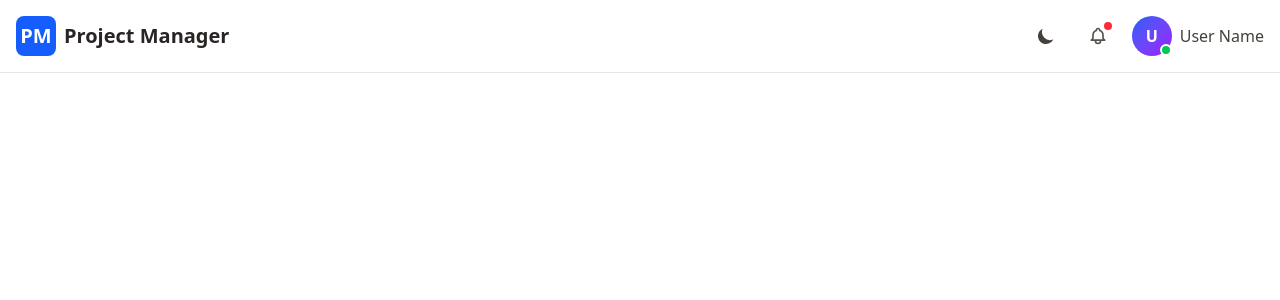
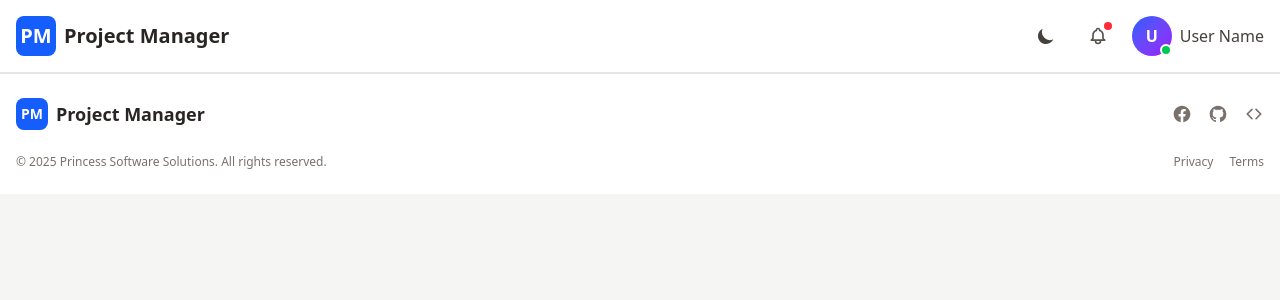
Before and after one commit to tsgamage/Project-Manager, a React (Vite) app in the folder frontend/: page /project in a window 1280 px wide. Shown: the top 300 px of the page. Built offline with nearby package versions, Linux system fonts and the light colour scheme; no server answers; the HTML template or start-up script is replaced by a standard one.

Commit message:
feat: add `Footer` component and improve global styling
- Created a reusable `Footer` component with company info, social links, and navigation.
- Integrated `Footer` into `RootLayout` for consistent page structure.
- Enhanced global styles with theme-specific background colors for improved theming.

```diff
--- /dev/null
+++ b/frontend/src/components/Common/Footer.jsx
@@ -0,0 +1,88 @@
+import { Link } from "react-router-dom";
+
+export default function Footer() {
+  return (
+    <footer className="bg-white dark:bg-stone-800 border-t border-stone-200 dark:border-stone-700 py-6">
+      <div className="container mx-auto px-4">
+        <div className="flex flex-col md:flex-row justify-between items-center">
+          {/* Company Info */}
+          <div className="flex items-center space-x-2 mb-4 md:mb-0">
+            <div className="bg-blue-600 w-8 h-8 rounded-lg flex items-center justify-center">
+              <span className="text-white font-bold text-sm">PM</span>
+            </div>
+            <div>
+              <h3 className="text-lg font-bold text-stone-800 dark:text-stone-200">
+                Project Manager
+              </h3>
+            </div>
+          </div>
+
+          {/* Social Links */}
+          <div className="flex items-center space-x-4">
+            <a
+              href="#"
+              // target="_blank"
+              rel="noopener noreferrer"
+              className="text-stone-500 hover:text-blue-600 dark:text-stone-400 dark:hover:text-blue-400 transition-colors"
+              aria-label="Facebook"
+            >
+              <svg className="h-5 w-5" fill="currentColor" viewBox="0 0 24 24">
+                <path d="M22 12c0-5.523-4.477-10-10-10S2 6.477 2 12c0 4.991 3.657 9.128 8.438 9.878v-6.987h-2.54V12h2.54V9.797c0-2.506 1.492-3.89 3.777-3.89 1.094 0 2.238.195 2.238.195v2.46h-1.26c-1.243 0-1.63.771-1.63 1.562V12h2.773l-.443 2.89h-2.33v6.988C18.343 21.128 22 16.991 22 12z" />
+              </svg>
+            </a>
+
+            <a
+              href="https://github.com/tsgamage/"
+              target="_blank"
+              rel="noopener noreferrer"
+              className="text-stone-500 hover:text-stone-800 dark:text-stone-400 dark:hover:text-stone-200 transition-colors"
+              aria-label="GitHub"
+            >
+              <svg className="h-5 w-5" fill="currentColor" viewBox="0 0 24 24">
+                <path
+                  fillRule="evenodd"
+                  d="M12 2C6.477 2 2 6.484 2 12.017c0 4.425 2.865 8.18 6.839 9.504.5.092.682-.217.682-.483 0-.237-.008-.868-.013-1.703-2.782.605-3.369-1.343-3.369-1.343-.454-1.158-1.11-1.466-1.11-1.466-.908-.62.069-.608.069-.608 1.003.07 1.531 1.032 1.531 1.032.892 1.53 2.341 1.088 2.91.832.092-.647.35-1.088.636-1.338-2.22-.253-4.555-1.113-4.555-4.951 0-1.093.39-1.988 1.029-2.688-.103-.253-.446-1.272.098-2.65 0 0 .84-.27 2.75 1.026A9.564 9.564 0 0112 6.844c.85.004 1.705.115 2.504.337 1.909-1.296 2.747-1.027 2.747-1.027.546 1.379.202 2.398.1 2.651.64.7 1.028 1.595 1.028 2.688 0 3.848-2.339 4.695-4.566 4.943.359.309.678.92.678 1.855 0 1.338-.012 2.419-.012 2.747 0 .268.18.58.688.482A10.019 10.019 0 0022 12.017C22 6.484 17.522 2 12 2z"
+                  clipRule="evenodd"
+                />
+              </svg>
+            </a>
+
+            <a
+              href="#"
+              // target="_blank"
+              rel="noopener noreferrer"
+              className="text-stone-500 hover:text-green-500 dark:text-stone-400 dark:hover:text-green-400 transition-colors"
+              aria-label="Linktree"
+            >
+              <svg className="h-5 w-5" fill="currentColor" viewBox="0 0 24 24">
+                <path d="M13.736 5.636a1 1 0 0 1 1.414 0l5.657 5.657a1 1 0 0 1 0 1.414l-5.657 5.657a1 1 0 0 1-1.414-1.414l4.95-4.95-4.95-4.95a1 1 0 0 1 0-1.414zM10.264 5.636a1 1 0 0 0-1.414 0l-5.657 5.657a1 1 0 0 0 0 1.414l5.657 5.657a1 1 0 0 0 1.414-1.414l-4.95-4.95 4.95-4.95a1 1 0 0 0 0-1.414z" />
+              </svg>
+            </a>
+          </div>
+        </div>
+
+        {/* Copyright and Links */}
+        <div className="mt-6 flex flex-col md:flex-row justify-between items-center">
+          <p className="text-xs text-stone-500 dark:text-stone-400 mb-2 md:mb-0">
+            © {new Date().getFullYear()} Princess Software Solutions. All rights reserved.
+          </p>
+
+          <div className="flex space-x-4">
+            <Link
+              to="/privacy"
+              className="text-xs text-stone-500 hover:text-stone-700 dark:text-stone-400 dark:hover:text-stone-200 transition-colors"
+            >
+              Privacy
+            </Link>
+            <Link
+              to="/terms"
+              className="text-xs text-stone-500 hover:text-stone-700 dark:text-stone-400 dark:hover:text-stone-200 transition-colors"
+            >
+              Terms
+            </Link>
+          </div>
+        </div>
+      </div>
+    </footer>
+  );
+}
--- a/frontend/src/index.css
+++ b/frontend/src/index.css
@@ -1,4 +1,8 @@
 @import "tailwindcss";
+
+html, body {
+  @apply bg-theme-light dark:bg-theme-dark;
+}
 
 @theme {
     --color-theme-dark: var(--color-stone-900);
--- a/frontend/src/pages/Root.jsx
+++ b/frontend/src/pages/Root.jsx
@@ -1,11 +1,13 @@
 import { Outlet } from "react-router-dom";
 import Navbar from "../components/Common/Navbar";
+import Footer from "../components/Common/Footer";
 
 export default function RootLayout() {
   return (
     <>
       <Navbar />
       <Outlet />
+      <Footer />
     </>
   );
 }
```
